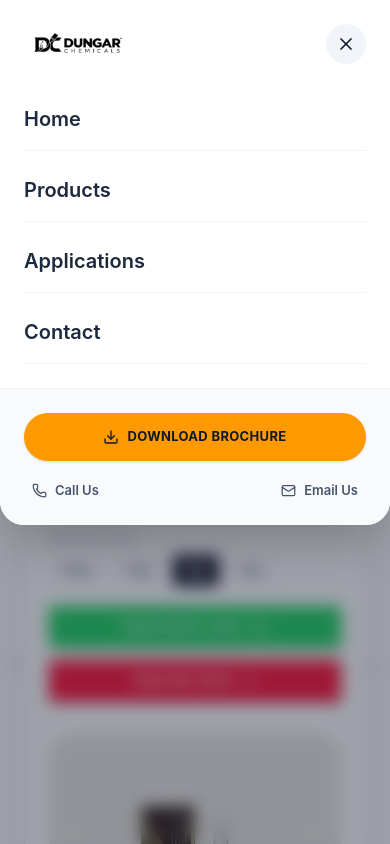
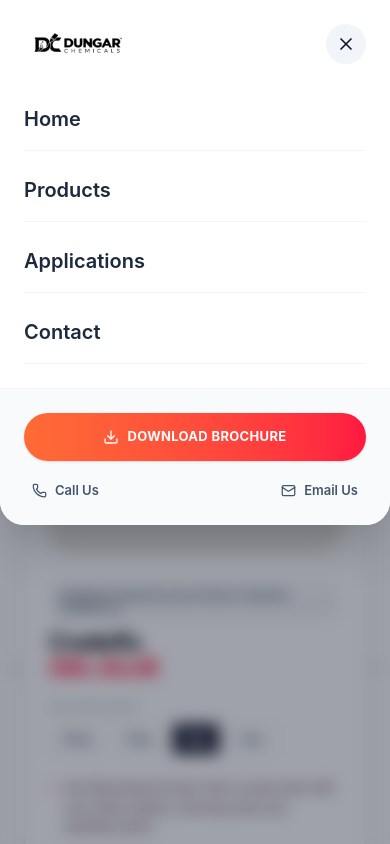
Before and after one commit to thejogendersingh/dungar-cm3, a React (Vite) app: page /product in a window 390 px wide. Both pictures are taken after a click on the button 352 px from the left and 99 px from the top of the page. Shown: the top 844 px of the page. Built offline with nearby package versions, Linux system fonts and the light colour scheme; a web font is replaced by a local one.

Commit message:
Update mobile menu drawer theme and fix product page layout

```diff
--- a/src/components/Navbar.jsx
+++ b/src/components/Navbar.jsx
@@ -160,17 +160,17 @@
                 <a
                   href="/brochure.pdf"
                   onClick={() => setIsOpen(false)}
-                  className="flex justify-center items-center w-full bg-amber-500 hover:bg-slate-900 hover:text-white transition-colors text-slate-900 h-12 rounded-full text-[13px] font-bold tracking-wide shadow-sm gap-2 group"
+                  className="flex justify-center items-center w-full bg-gradient-to-r from-[#FF6B35] to-[#FF1840] hover:shadow-md hover:opacity-90 transition-all text-white h-12 rounded-full text-[13px] font-bold tracking-wide shadow-sm gap-2 group"
                 >
                   <Download className="w-4 h-4 group-hover:-translate-y-0.5 transition-transform" />
                   DOWNLOAD BROCHURE
                 </a>
 
                 <div className="flex items-center justify-between w-full text-slate-600 px-2">
-                  <a href="tel:+919672444677" className="hover:text-amber-500 transition-colors flex items-center gap-2 text-[13px] font-semibold">
+                  <a href="tel:+919672444677" className="hover:text-[#FF1840] transition-colors flex items-center gap-2 text-[13px] font-semibold">
                     <Phone size={15} /> Call Us
                   </a>
-                  <a href="mailto:info@dungarchemicals.com" className="hover:text-amber-500 transition-colors flex items-center gap-2 text-[13px] font-semibold">
+                  <a href="mailto:info@dungarchemicals.com" className="hover:text-[#FF1840] transition-colors flex items-center gap-2 text-[13px] font-semibold">
                     <Mail size={15} /> Email Us
                   </a>
                 </div>
--- a/src/pages/ProductPage.jsx
+++ b/src/pages/ProductPage.jsx
@@ -168,7 +168,7 @@
         </div>
 
         {/* Main Card Container */}
-        <div className="bg-white rounded-3xl p-6 md:p-10 lg:p-12 shadow-[0_4px_20px_rgba(0,0,0,0.03)] border border-gray-200 flex flex-col lg:flex-row items-stretch gap-8 lg:gap-16 relative overflow-hidden">
+        <div className="bg-white rounded-3xl p-6 md:p-10 lg:p-12 shadow-[0_4px_20px_rgba(0,0,0,0.03)] border border-gray-200 flex flex-col-reverse lg:flex-row items-stretch gap-8 lg:gap-16 relative overflow-hidden">
 
           <AnimatePresence custom={direction} mode="wait">
 
@@ -193,17 +193,8 @@
                 <span className={currentProduct.accentText}>{currentProduct.subtitle}</span>
               </h1>
 
-              <div className="text-[12px] lg:text-[13px] text-gray-500 my-4 leading-relaxed max-w-lg font-medium space-y-2">
-                {currentProduct.desc.split('\n').map((line, i) => (
-                  <p key={i} className="flex items-start">
-                    <span className="text-[#FF1840] mr-2 text-[14px] leading-tight">•</span>
-                    <span>{line}</span>
-                  </p>
-                ))}
-              </div>
-
               {/* Size Selector */}
-              <div className="mb-5">
+              <div className="mt-4 mb-2">
                 <h3 className="text-[9px] md:text-[10px] font-bold text-gray-400 uppercase tracking-widest mb-2.5">Available Sizes</h3>
                 <div className="flex flex-wrap gap-2">
                   {currentProduct.sizes.map((size) => (
@@ -220,6 +211,15 @@
                     </button>
                   ))}
                 </div>
+              </div>
+
+              <div className="text-[12px] lg:text-[13px] text-gray-500 my-4 leading-relaxed max-w-lg font-medium space-y-2">
+                {currentProduct.desc.split('\n').map((line, i) => (
+                  <p key={i} className="flex items-start">
+                    <span className="text-[#FF1840] mr-2 text-[14px] leading-tight">•</span>
+                    <span>{line}</span>
+                  </p>
+                ))}
               </div>
 
               {/* Action Buttons */}
```
